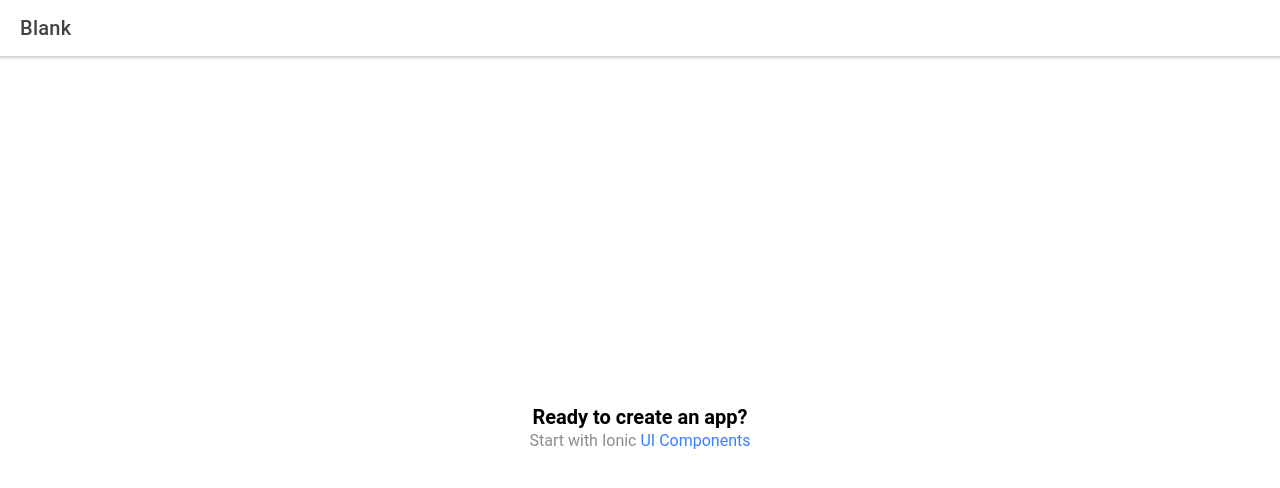
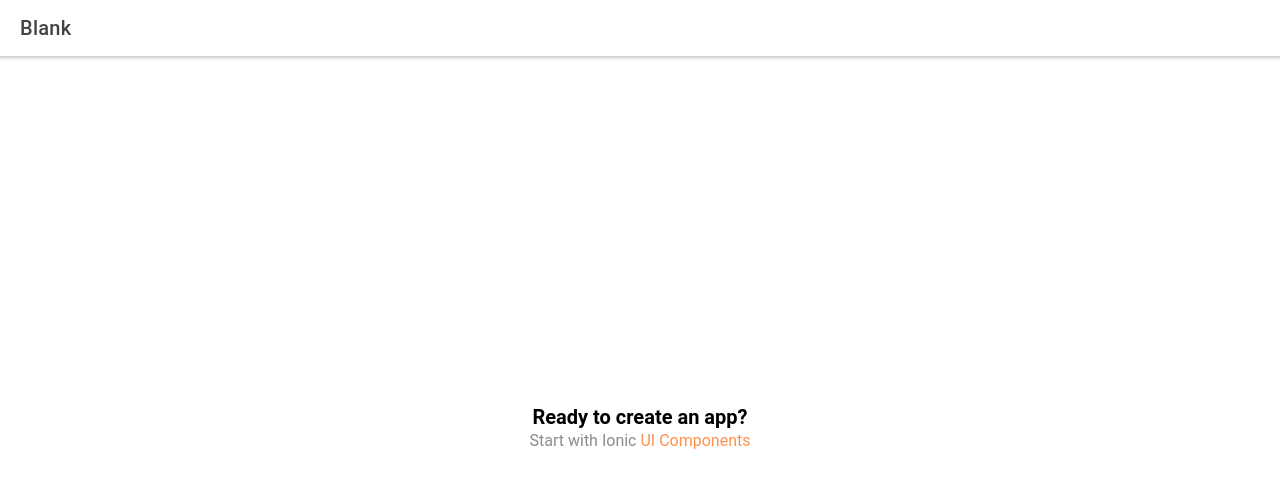
Before and after one commit to marcusvxf/aplicativoBT, a React (Create React App) app: page /home in a window 1280 px wide. Shown: the top 488 px of the page. Built offline with nearby package versions, Linux system fonts and the light colour scheme.

Commit message:
uptade em variables

```diff
--- a/src/theme/variables.css
+++ b/src/theme/variables.css
@@ -3,75 +3,66 @@ http://ionicframework.com/docs/theming/ */
 
 /** Ionic CSS Variables **/
 :root {
-  /** primary **/
-  --ion-color-primary: #3880ff;
-  --ion-color-primary-rgb: 56, 128, 255;
-  --ion-color-primary-contrast: #ffffff;
-  --ion-color-primary-contrast-rgb: 255, 255, 255;
-  --ion-color-primary-shade: #3171e0;
-  --ion-color-primary-tint: #4c8dff;
+  --ion-color-primary: #ff914d;
+  --ion-color-primary-rgb: 255,145,77;
+  --ion-color-primary-contrast: #000000;
+  --ion-color-primary-contrast-rgb: 0,0,0;
+  --ion-color-primary-shade: #e08044;
+  --ion-color-primary-tint: #ff9c5f;
 
-  /** secondary **/
-  --ion-color-secondary: #3dc2ff;
-  --ion-color-secondary-rgb: 61, 194, 255;
-  --ion-color-secondary-contrast: #ffffff;
-  --ion-color-secondary-contrast-rgb: 255, 255, 255;
-  --ion-color-secondary-shade: #36abe0;
-  --ion-color-secondary-tint: #50c8ff;
+  --ion-color-secondary: #4dbbff;
+  --ion-color-secondary-rgb: 77,187,255;
+  --ion-color-secondary-contrast: #000000;
+  --ion-color-secondary-contrast-rgb: 0,0,0;
+  --ion-color-secondary-shade: #44a5e0;
+  --ion-color-secondary-tint: #5fc2ff;
 
-  /** tertiary **/
-  --ion-color-tertiary: #5260ff;
-  --ion-color-tertiary-rgb: 82, 96, 255;
+  --ion-color-tertiary: #6c6d6d;
+  --ion-color-tertiary-rgb: 108,109,109;
   --ion-color-tertiary-contrast: #ffffff;
-  --ion-color-tertiary-contrast-rgb: 255, 255, 255;
-  --ion-color-tertiary-shade: #4854e0;
-  --ion-color-tertiary-tint: #6370ff;
+  --ion-color-tertiary-contrast-rgb: 255,255,255;
+  --ion-color-tertiary-shade: #5f6060;
+  --ion-color-tertiary-tint: #7b7c7c;
 
-  /** success **/
-  --ion-color-success: #2dd36f;
-  --ion-color-success-rgb: 45, 211, 111;
-  --ion-color-success-contrast: #ffffff;
-  --ion-color-success-contrast-rgb: 255, 255, 255;
-  --ion-color-success-shade: #28ba62;
-  --ion-color-success-tint: #42d77d;
+  --ion-color-success: #10dc60;
+  --ion-color-success-rgb: 16,220,96;
+  --ion-color-success-contrast: #000000;
+  --ion-color-success-contrast-rgb: 0,0,0;
+  --ion-color-success-shade: #0ec254;
+  --ion-color-success-tint: #28e070;
 
-  /** warning **/
-  --ion-color-warning: #ffc409;
-  --ion-color-warning-rgb: 255, 196, 9;
-  --ion-color-warning-contrast: #000000;
-  --ion-color-warning-contrast-rgb: 0, 0, 0;
-  --ion-color-warning-shade: #e0ac08;
-  --ion-color-warning-tint: #ffca22;
+  --ion-color-warning: #ffce00;
+  --ion-color-warning-rgb: 255,206,0;
+  --ion-color-warning-contrast: #ffffff;
+  --ion-color-warning-contrast-rgb: 255,255,255;
+  --ion-color-warning-shade: #e0b500;
+  --ion-color-warning-tint: #ffd31a;
 
-  /** danger **/
-  --ion-color-danger: #eb445a;
-  --ion-color-danger-rgb: 235, 68, 90;
+  --ion-color-danger: #f04141;
+  --ion-color-danger-rgb: 245,61,61;
   --ion-color-danger-contrast: #ffffff;
-  --ion-color-danger-contrast-rgb: 255, 255, 255;
-  --ion-color-danger-shade: #cf3c4f;
-  --ion-color-danger-tint: #ed576b;
+  --ion-color-danger-contrast-rgb: 255,255,255;
+  --ion-color-danger-shade: #d33939;
+  --ion-color-danger-tint: #f25454;
 
-  /** dark **/
   --ion-color-dark: #222428;
-  --ion-color-dark-rgb: 34, 36, 40;
+  --ion-color-dark-rgb: 34,34,34;
   --ion-color-dark-contrast: #ffffff;
-  --ion-color-dark-contrast-rgb: 255, 255, 255;
+  --ion-color-dark-contrast-rgb: 255,255,255;
   --ion-color-dark-shade: #1e2023;
   --ion-color-dark-tint: #383a3e;
 
-  /** medium **/
-  --ion-color-medium: #92949c;
-  --ion-color-medium-rgb: 146, 148, 156;
-  --ion-color-medium-contrast: #ffffff;
-  --ion-color-medium-contrast-rgb: 255, 255, 255;
-  --ion-color-medium-shade: #808289;
-  --ion-color-medium-tint: #9d9fa6;
+  --ion-color-medium: #939393;
+  --ion-color-medium-rgb: 147,147,147;
+  --ion-color-medium-contrast: #000000;
+  --ion-color-medium-contrast-rgb: 0,0,0;
+  --ion-color-medium-shade: #818181;
+  --ion-color-medium-tint: #9e9e9e;
 
-  /** light **/
   --ion-color-light: #f4f5f8;
-  --ion-color-light-rgb: 244, 245, 248;
+  --ion-color-light-rgb: 244,244,244;
   --ion-color-light-contrast: #000000;
-  --ion-color-light-contrast-rgb: 0, 0, 0;
+  --ion-color-light-contrast-rgb: 0,0,0;
   --ion-color-light-shade: #d7d8da;
   --ion-color-light-tint: #f5f6f9;
 }
```
